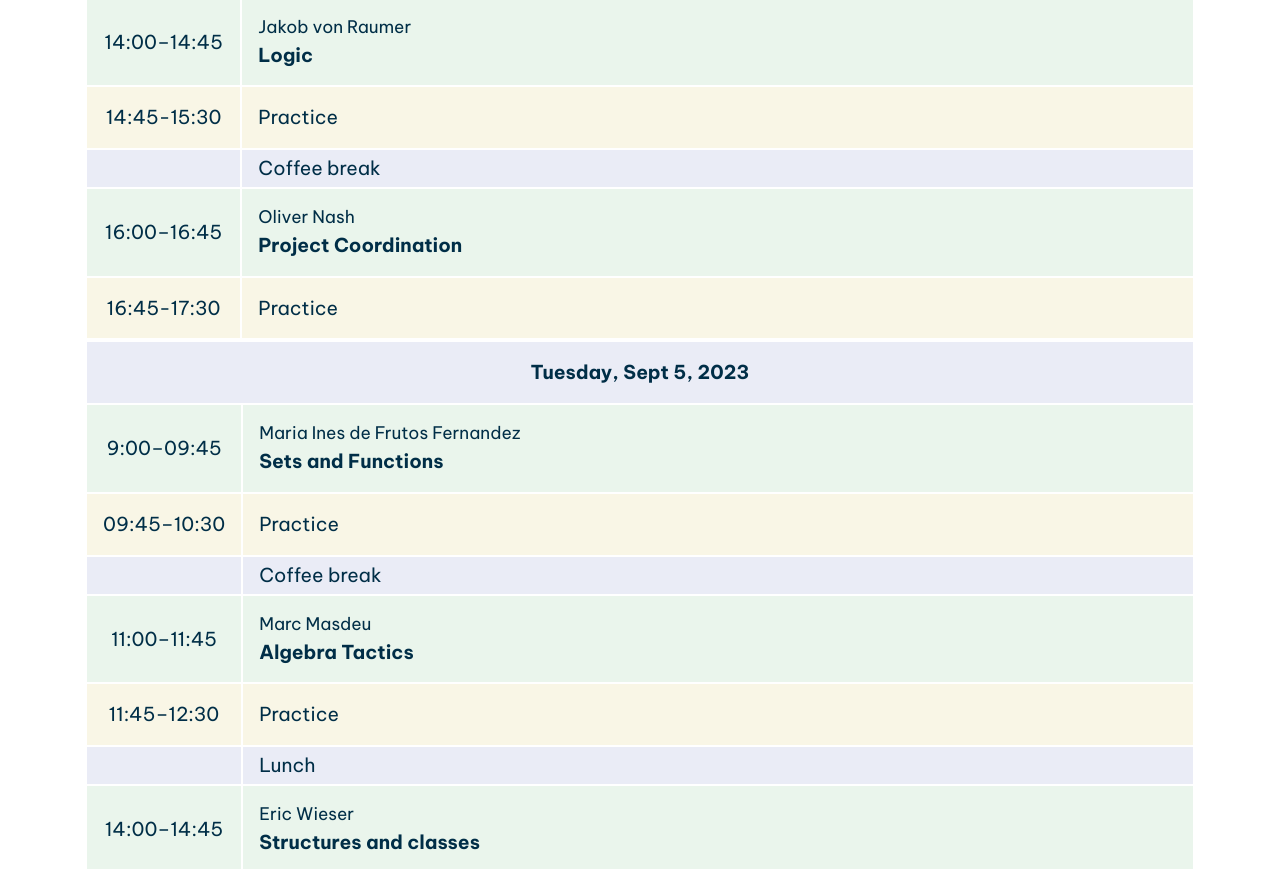
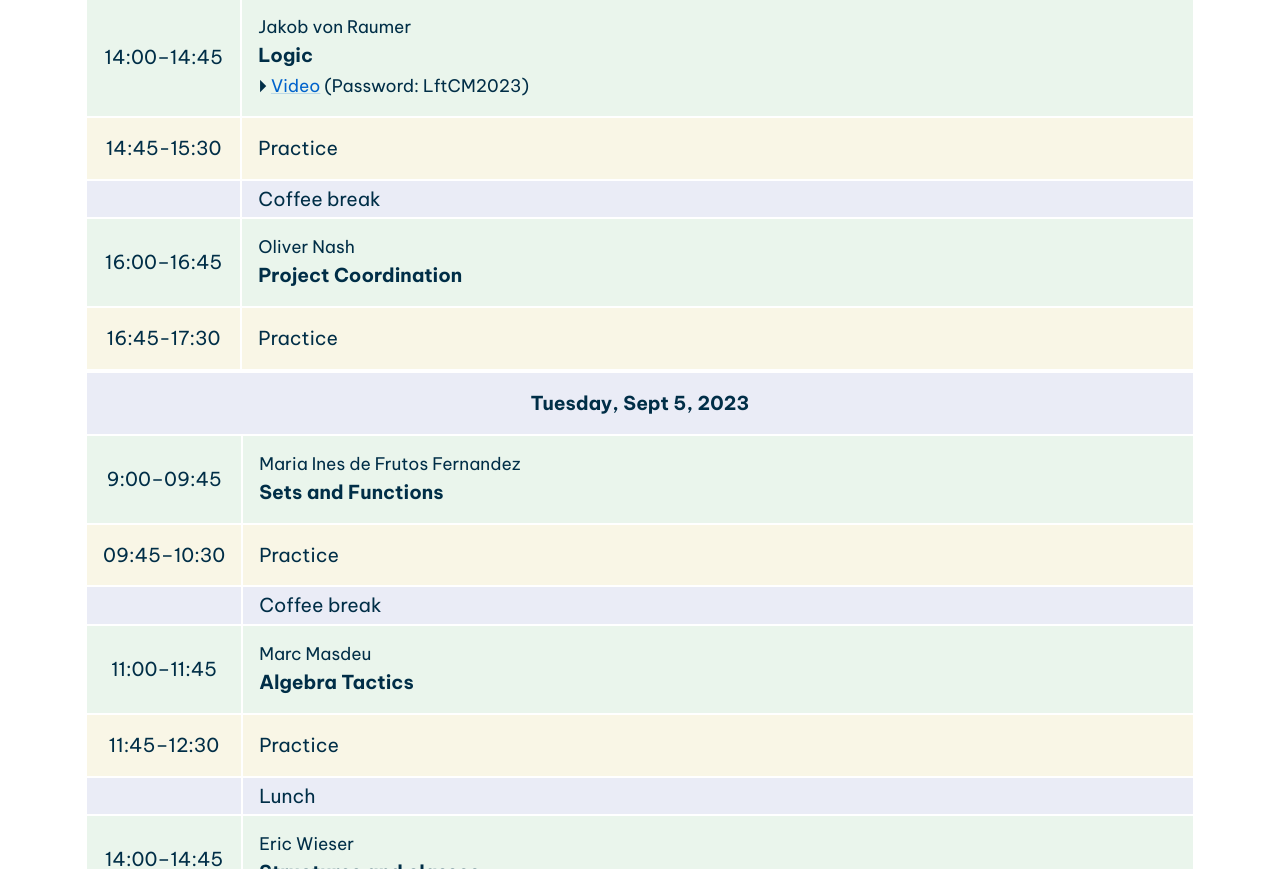
Before and after one commit to lftcm2023/lftcm2023.github.io, a plain HTML site: page tutorial/index.html in a window 1280 px wide. Shown: the part 1868-2737 px from the top of the page. Drawn offline with Linux system fonts and the light colour scheme.

Commit message:
video: logic

```diff
--- a/tutorial/index.html
+++ b/tutorial/index.html
@@ -118,7 +118,7 @@
                   <tr class="lecture"><th>14:00–14:45</th><td>
                     <p class="speaker">Jakob von Raumer</p>
                     <p class="title">Logic</p>
-                    <!--<p class="video">&#x23F5; <a href="">Video</a> (Password: LftCM2023)</p>-->
+                    <p class="video">&#x23F5; <a href="https://hhu.webex.com/hhu/ldr.php?RCID=ad87b06d9219d7b84c6cbc15c3a9c715">Video</a> (Password: LftCM2023)</p>
                   </td></tr>
                   <tr class="practice"><th>14:45-15:30</th><td>Practice</td></tr>
                   <tr class="break"><th></th><td>Coffee break</td></tr>
```
